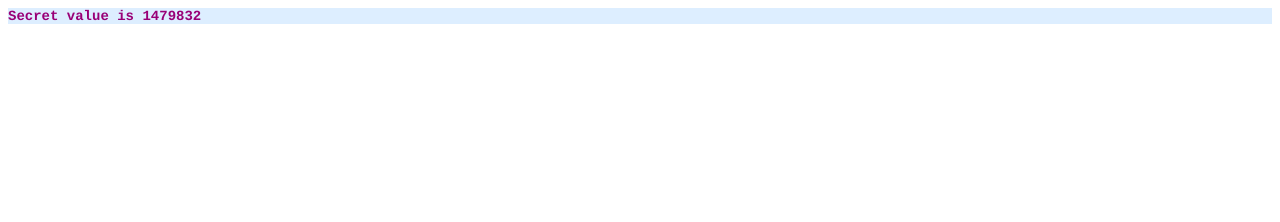
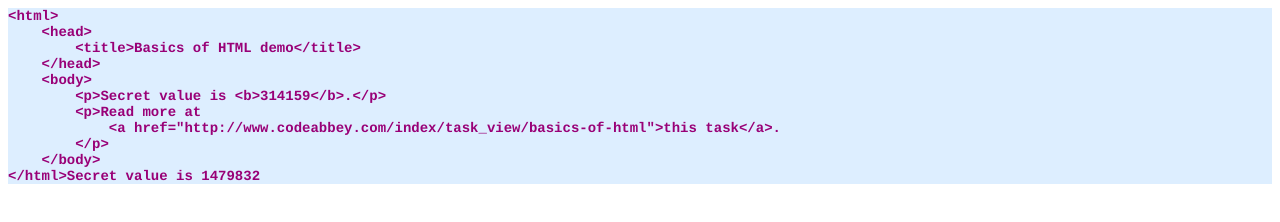
Before and after one commit to JuliaNakhil/rest_demo, a plain HTML site: page index.html in a window 1280 px wide. Drawn offline with Linux system fonts and the light colour scheme.

Commit message:
test commit

```diff
--- a/index.html
+++ b/index.html
@@ -12,6 +12,16 @@
   </style>
 </head>
 <body>
-<p class="p1"><span class="s1"><b>Secret value is 1479832</b></span></p>
+<p class="p1"><span class="s1"><b>&lt;html&gt;</b></span></p>
+<p class="p1"><span class="s1"><b><span class="Apple-converted-space">    </span>&lt;head&gt;</b></span></p>
+<p class="p1"><span class="s1"><b><span class="Apple-converted-space">        </span>&lt;title&gt;Basics of HTML demo&lt;/title&gt;</b></span></p>
+<p class="p1"><span class="s1"><b><span class="Apple-converted-space">    </span>&lt;/head&gt;</b></span></p>
+<p class="p1"><span class="s1"><b><span class="Apple-converted-space">    </span>&lt;body&gt;</b></span></p>
+<p class="p1"><span class="s1"><b><span class="Apple-converted-space">        </span>&lt;p&gt;Secret value is &lt;b&gt;314159&lt;/b&gt;.&lt;/p&gt;</b></span></p>
+<p class="p1"><span class="s1"><b><span class="Apple-converted-space">        </span>&lt;p&gt;Read more at</b></span></p>
+<p class="p1"><span class="s1"><b><span class="Apple-converted-space">            </span>&lt;a href="http://www.codeabbey.com/index/task_view/basics-of-html"&gt;this task&lt;/a&gt;.</b></span></p>
+<p class="p1"><span class="s1"><b><span class="Apple-converted-space">        </span>&lt;/p&gt;</b></span></p>
+<p class="p1"><span class="s1"><b><span class="Apple-converted-space">    </span>&lt;/body&gt;</b></span></p>
+<p class="p1"><span class="s1"><b>&lt;/html&gt;Secret value is 1479832</b></span></p>
 </body>
 </html>
```
Also changed, not shown: 1 other file.
